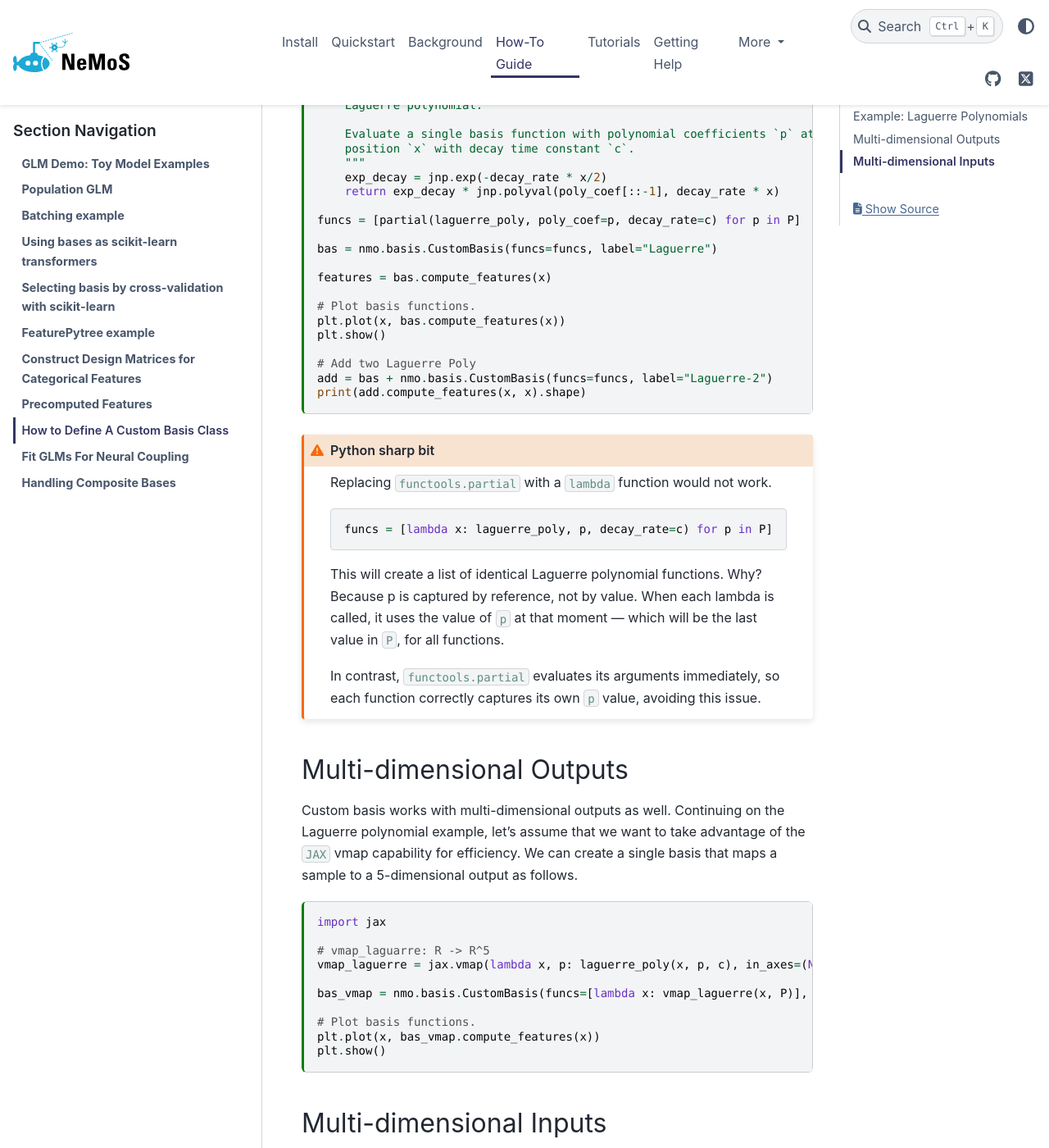
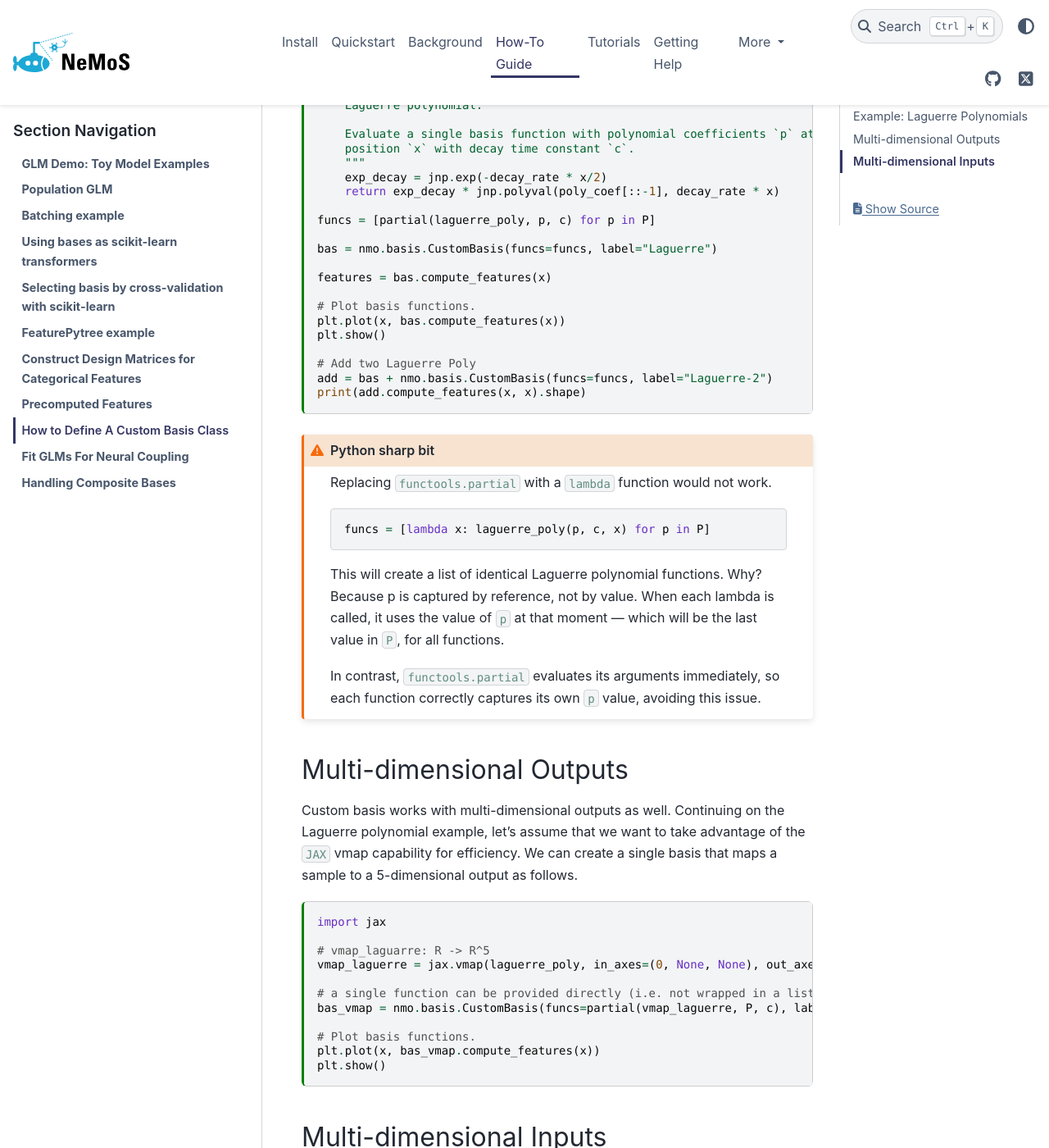
Before and after one commit to flatironinstitute/nemos, a Sphinx documentation site: the page built from docs/how_to_guide/define_a_custom_basis.md, in a window 1280 px wide and 1400 px high, scrolled down 686 px. Shown: the whole window at 82% size. Built offline with Sphinx 7.4.7 and the PyData theme 0.15.4, drawn with Linux system fonts in a browser that asks for light colours.

Commit message:
fixed signature and accept callable

````diff
--- a/docs/how_to_guide/define_a_custom_basis.md
+++ b/docs/how_to_guide/define_a_custom_basis.md
@@ -34,7 +34,7 @@
     P[n, :(n+1)] = laguerre(n).coef[::-1]
 P = jnp.array(P)
 
-def laguerre_poly(x, poly_coef, decay_rate):
+def laguerre_poly(poly_coef, decay_rate, x):
     """
     Laguerre polynomial.
 
@@ -44,7 +44,7 @@
     exp_decay = jnp.exp(-decay_rate * x/2)
     return exp_decay * jnp.polyval(poly_coef[::-1], decay_rate * x)
 
-funcs = [partial(laguerre_poly, poly_coef=p, decay_rate=c) for p in P]
+funcs = [partial(laguerre_poly, p, c) for p in P]
 
 bas = nmo.basis.CustomBasis(funcs=funcs, label="Laguerre")
 
@@ -65,7 +65,7 @@
 Replacing `functools.partial` with a `lambda` function would not work.
 
 ```{code} ipython
-funcs = [lambda x: laguerre_poly, p, decay_rate=c) for p in P]
+funcs = [lambda x: laguerre_poly(p, c, x) for p in P]
 ```
 
 This will create a list of identical Laguerre polynomial functions. Why? Because p is captured by reference, not by value. When each lambda is called, it uses the value of `p` at that moment — which will be the last value in `P`, for all functions.
@@ -81,9 +81,10 @@
 import jax
 
 # vmap_laguarre: R -> R^5
-vmap_laguerre = jax.vmap(lambda x, p: laguerre_poly(x, p, c), in_axes=(None, 0), out_axes=1)
+vmap_laguerre = jax.vmap(laguerre_poly, in_axes=(0, None, None), out_axes=1)
 
-bas_vmap = nmo.basis.CustomBasis(funcs=[lambda x: vmap_laguerre(x, P)], label="Laguerre-vmap")
+# a single function can be provided directly (i.e. not wrapped in a list)
+bas_vmap = nmo.basis.CustomBasis(funcs=partial(vmap_laguerre, P, c), label="Laguerre-vmap")
 
 # Plot basis functions.
 plt.plot(x, bas_vmap.compute_features(x))
````
Also changed, not shown: 1 other file.
